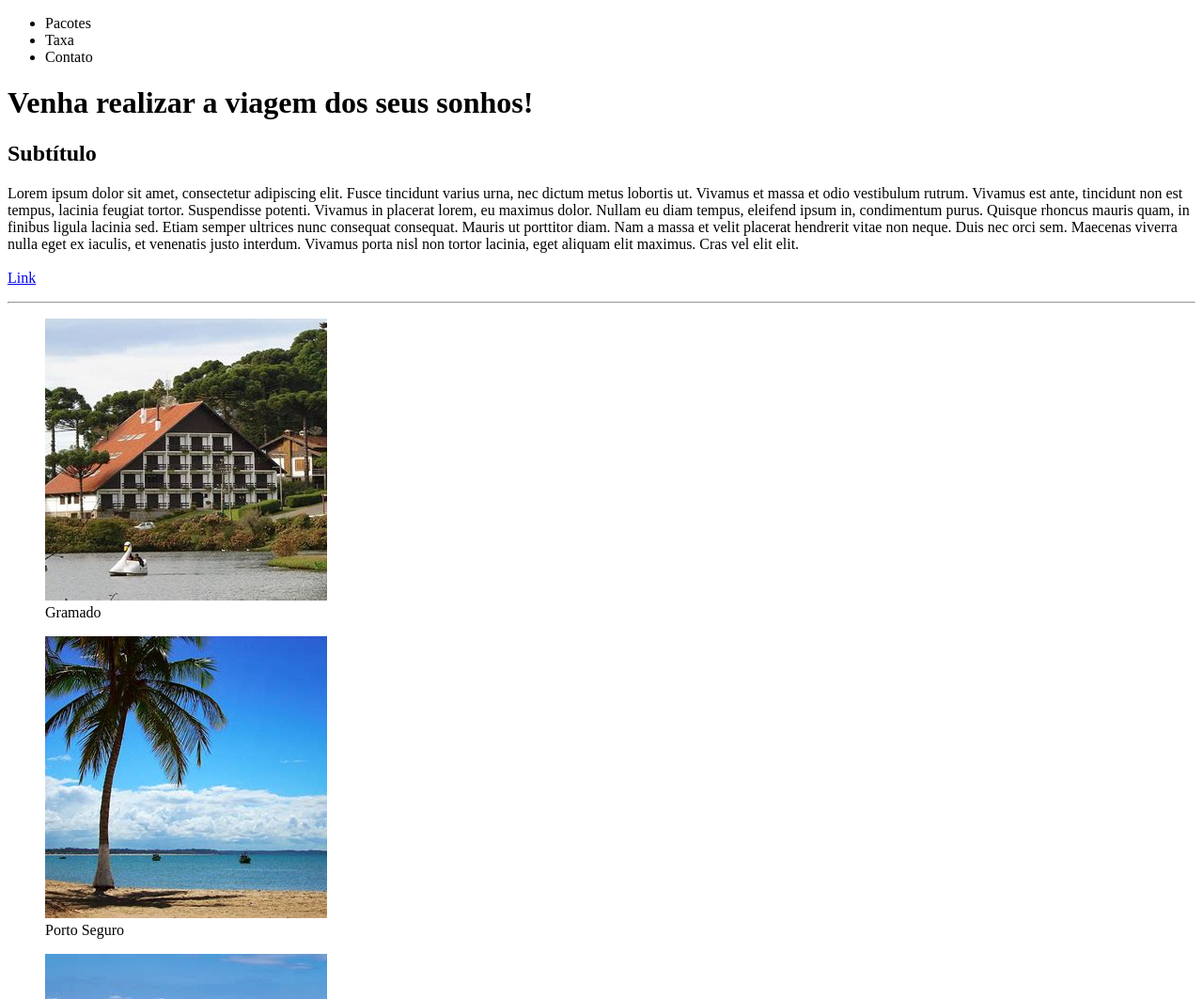
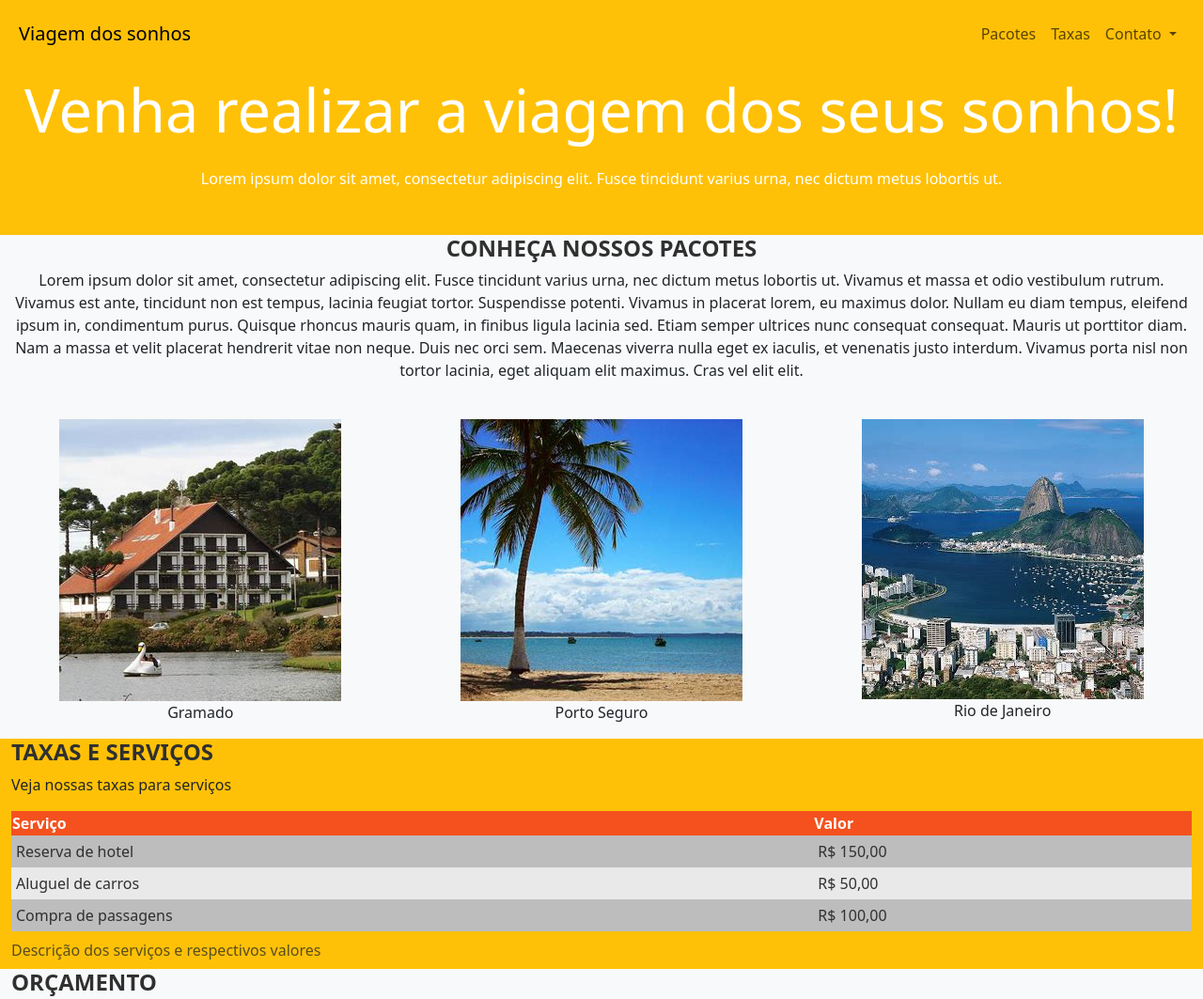
Before and after one commit to brunacdp/agencia-de-viagens, a plain HTML site: page index.html in a window 1280 px wide. Shown: the top 1063 px of the page at 94% size. Drawn offline with nearby package versions, Linux system fonts and the light colour scheme.

Commit message:
continuação e bootstrap

```diff
--- /dev/null
+++ b/css/style.css
@@ -0,0 +1,47 @@
+
+h1 {
+  font-size: 63px;
+  color: white;
+  padding: 15px;
+  text-align: center;
+}
+
+header p {
+  color: white;
+  text-align: center;
+}
+
+h2 {
+  font-size: 24px;
+  text-transform: uppercase;
+  color: #303030;
+  font-weight: 600;
+}
+
+nav li a {
+  padding: 10px;
+  color: white;
+  text-decoration: none;
+}
+
+table {
+  width: 100%;
+}
+
+table td {
+  color: #303030;
+  padding: 5px;
+}
+
+table tr:nth-child(even) {
+  background-color: #e9e9e9;
+}
+
+table tr:nth-child(odd) {
+  background-color: #bdbdbd;
+}
+
+table thead th {
+  background-color: #f4511e;
+  color: white;
+}
--- a/index.html
+++ b/index.html
@@ -1,55 +1,102 @@
 <!DOCTYPE html>
 <html lang="pt-BR">
 <head>
+
   <meta charset="UTF-8">
   <meta name="viewport" content="width=device-width, initial-scale=1.0">
   <title>Viagem dos sonhos</title>
+  <link href="https://cdn.jsdelivr.net/npm/bootstrap@5.3.3/dist/css/bootstrap.min.css" rel="stylesheet" integrity="sha384-QWTKZyjpPEjISv5WaRU9OFeRpok6YctnYmDr5pNlyT2bRjXh0JMhjY6hW+ALEwIH" crossorigin="anonymous">
+  <link rel="stylesheet" href="css/style.css">
 </head>
 <body>
-  <header>
-    <ul>
-      <li>Pacotes</li>
-      <li>Taxa</li>
-      <li>Contato</li>
-    </ul>
+  <header class="container-fluid p-2 bg-warning text-center">
+    <nav class="navbar navbar-expand-lg bg-warning">
+      <div class="container-fluid">
+        <a class="navbar-brand" href="#">Viagem dos sonhos</a>
+        <button class="navbar-toggler" type="button" data-bs-toggle="collapse" data-bs-target="#navbarSupportedContent" aria-controls="navbarSupportedContent" aria-expanded="false" aria-label="Toggle navigation">
+          <span class="navbar-toggler-icon"></span>
+        </button>
+        <div class="collapse navbar-collapse justify-content-end" id="navbarSupportedContent">
+          <ul class="navbar-nav">
+            <li class="nav-item">
+              <a class="nav-link" aria-current="page" href="#">Pacotes</a>
+            </li>
+            <li class="nav-item">
+              <a class="nav-link" href="#">Taxas</a>
+            </li>
+            <li class="nav-item dropdown">
+              <a class="nav-link dropdown-toggle" href="#" role="button" data-bs-toggle="dropdown" aria-expanded="false">
+                Contato
+              </a>
+              <ul class="dropdown-menu">
+                <li><a class="dropdown-item" href="#">Action</a></li>
+                <li><a class="dropdown-item" href="#">Another action</a></li>
+                <li><hr class="dropdown-divider"></li>
+                <li><a class="dropdown-item" href="#">Something else here</a></li>
+              </ul>
+            </li>
+          </ul>
+        </div>
+      </div>
+    </nav>
+
     <h1>Venha realizar a viagem dos seus sonhos!</h1>
+    <p>
+      Lorem ipsum dolor sit amet, consectetur adipiscing elit. Fusce tincidunt varius urna, nec dictum metus lobortis ut.<br><br>
+    </p>
   </header>
 
-  <section>
-      <h2>Subtítulo</h2>
+  <section class="container-fluid bg-light text-center">
+      <h2>Conheça nossos pacotes</h2>
   <p>
-    Lorem ipsum dolor sit amet, consectetur adipiscing elit. Fusce tincidunt varius urna, nec dictum metus lobortis ut. Vivamus et massa et odio vestibulum rutrum. Vivamus est ante, tincidunt non est tempus, lacinia feugiat tortor. Suspendisse potenti. Vivamus in placerat lorem, eu maximus dolor. Nullam eu diam tempus, eleifend ipsum in, condimentum purus. Quisque rhoncus mauris quam, in finibus ligula lacinia sed. Etiam semper ultrices nunc consequat consequat. Mauris ut porttitor diam. Nam a massa et velit placerat hendrerit vitae non neque. Duis nec orci sem. Maecenas viverra nulla eget ex iaculis, et venenatis justo interdum. Vivamus porta nisl non tortor lacinia, eget aliquam elit maximus. Cras vel elit elit. <br><br> <a href="https://br.lipsum.com/feed/html">Link</a>
+    Lorem ipsum dolor sit amet, consectetur adipiscing elit. Fusce tincidunt varius urna, nec dictum metus lobortis ut. Vivamus et massa et odio vestibulum rutrum. Vivamus est ante, tincidunt non est tempus, lacinia feugiat tortor. Suspendisse potenti. Vivamus in placerat lorem, eu maximus dolor. Nullam eu diam tempus, eleifend ipsum in, condimentum purus. Quisque rhoncus mauris quam, in finibus ligula lacinia sed. Etiam semper ultrices nunc consequat consequat. Mauris ut porttitor diam. Nam a massa et velit placerat hendrerit vitae non neque. Duis nec orci sem. Maecenas viverra nulla eget ex iaculis, et venenatis justo interdum. Vivamus porta nisl non tortor lacinia, eget aliquam elit maximus. Cras vel elit elit. <br><br>
   </p>
-  <hr>
-
-  <figure>
+  <div class="row">
+      <figure class="col text-center">
     <img src="./img/nossos-pacotes/gramado.jpeg" alt="Imagem de chalé em Gramado">
     <figcaption>Gramado</figcaption>
   </figure>
-  <figure>
+  <figure class="col text-center">
     <img src="./img/nossos-pacotes/porto-seguro.jpeg" alt="IPraia em Porto Seguro">
     <figcaption>Porto Seguro</figcaption>
   </figure>
-  <figure>
+  <figure class="col text-center">
     <img src="./img/nossos-pacotes/rio-de-janeiro.jpeg" alt="Rio de Janeiro visto de cima">
     <figcaption>Rio de Janeiro</figcaption>
   </figure>
-  </section>
-  <section>
-<!--
-    <figure>
-      <img src="https://www.w3schools.com/html/pic_trulli.jpg" alt="Trulli" width="500" height="333" alt="">
-    </figure>
-     -->
+  </div>
+
   </section>
 
-  <video controls width="500px">
-    <source src="./video/rabbit320.mp4" type="video/mp4">
-    <source src="./video/rabbit320.webm" type="video/webm">
-    Seu navegador não suporta o formato do vídeo. <a href="./video/rabbit320.mp4">Clique aqui para baixar.</a>
-  </video>
+  <section class="container-fluid bg-warning">
+    <h2>Taxas e Serviços</h2>
+    <p>Veja nossas taxas para serviços</p>
+    <table>
+      <caption>Descrição dos serviços e respectivos valores</caption>
+      <thead>
+        <tr>
+          <th>Serviço</th>
+          <th>Valor</th>
+        </tr>
+      </thead>
+      <tbody>
+        <tr>
+          <td>Reserva de hotel</td>
+          <td>R$ 150,00</td>
+        </tr>
+        <tr>
+          <td>Aluguel de carros</td>
+          <td>R$ 50,00</td>
+        </tr>
+        <tr>
+          <td>Compra de passagens</td>
+          <td>R$ 100,00</td>
+        </tr>
+    </tbody>
+    </table>
+  </section>
 
-  <section>
+  <section class="container-fluid bg-light">
     <h2>Orçamento</h2>
     <form method="get" action="">
       <fieldset>
@@ -114,36 +161,11 @@
     </form>
   </section>
   <br><br>
-  <section>
-    <h2>Taxas e Serviços</h2>
-    <p>Veja nossas taxas para serviços</p>
-    <table border="">
-      <caption>Descrição dos serviços e respectivos valores</caption>
-      <thead>
-        <tr>
-          <th>Serviço</th>
-          <th>Valor</th>
-        </tr>
-      </thead>
-      <tbody>
-        <tr>
-          <td>Reserva de hotel</td>
-          <td>R$ 150,00</td>
-        </tr>
-        <tr>
-          <td>Aluguel de carros</td>
-          <td>R$ 50,00</td>
-        </tr>
-        <tr>
-          <td>Compra de passagens</td>
-          <td>R$ 100,00</td>
-        </tr>
-    </tbody>
-    </table>
-  </section>
+
   <br><br>
-  <footer>
+  <footer class="container-fluid bg-warning">
     Desenvolvido por Bruna Campos
   </footer>
+  <script src="https://cdn.jsdelivr.net/npm/bootstrap@5.3.3/dist/js/bootstrap.bundle.min.js" integrity="sha384-YvpcrYf0tY3lHB60NNkmXc5s9fDVZLESaAA55NDzOxhy9GkcIdslK1eN7N6jIeHz" crossorigin="anonymous"></script>
 </body>
 </html>
```
